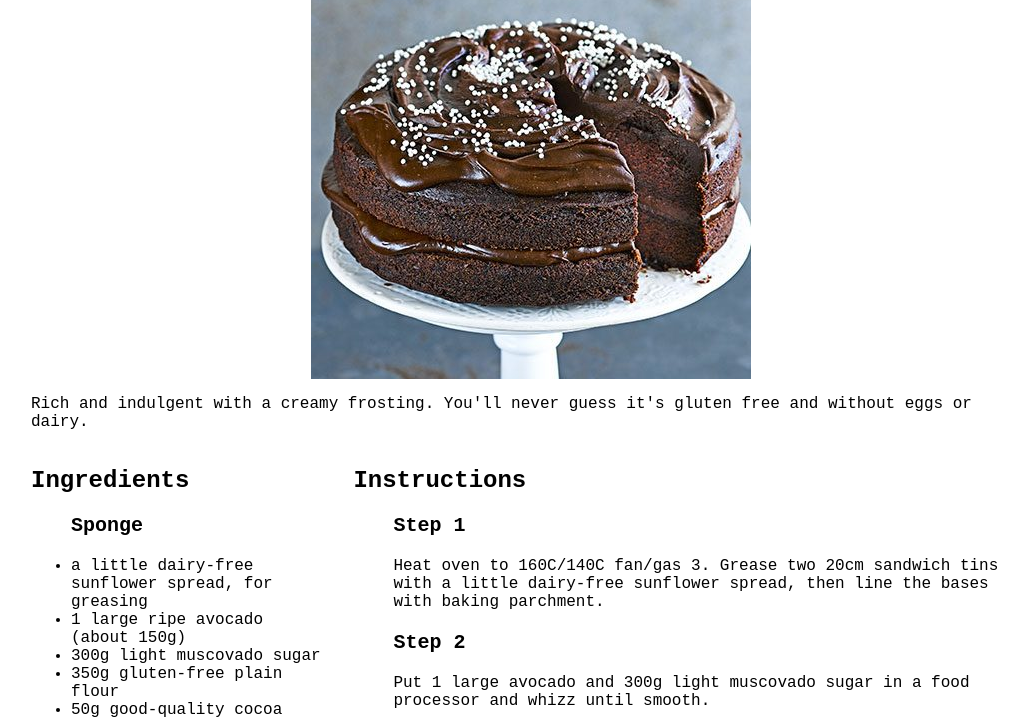
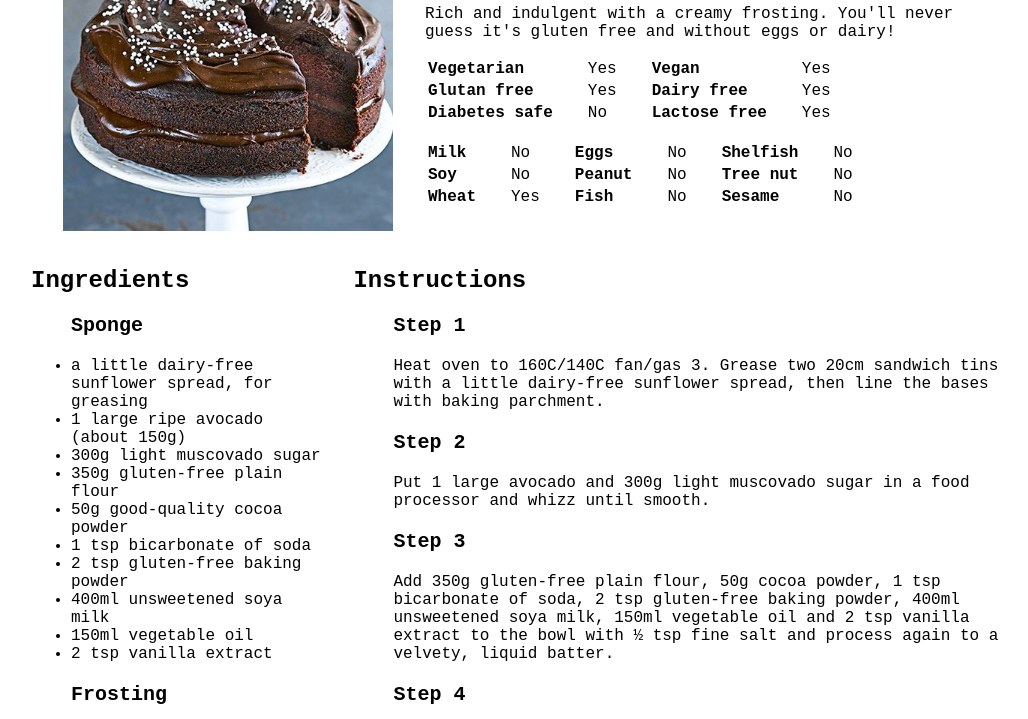
Before and after one commit to CompromisedCEO/theodinproject-recipes, a plain HTML site: page recipes/vegan-chocolate-cake.html in a window 1280 px wide. Shown: the part 101-820 px from the top of the page, without its empty margins (109-1137 px from the left). Drawn offline with Linux system fonts and the light colour scheme.

Commit message:
changed header layout

```diff
--- a/recipes/styles.css
+++ b/recipes/styles.css
@@ -5,9 +5,9 @@ html {
     display: flex; flex-direction: column; align-items: center;
     font-family: 'Courier New', Courier, monospace;}
 body {
-    width: 1000px; height: auto;
+    max-width: 1000px; height: auto;
     display: flex; flex-direction: column; align-items: center;
-    margin: 0;}
+    margin: 1rem;}
 h1 {
     font-size: 2rem;}
 h2 {
@@ -17,11 +17,32 @@ h3 {
 ol {
     list-style-type: none;}
 .buy-and-do {
-    display: flex; flex-direction: row; flex-wrap: nowrap;}
+    display: flex; flex-direction: row;}
 .buy {
     width: 30%; height: auto;}
 .do {
     width: 70%; height: auto;
     margin: 0 0 0 2rem;}
+
+    /* Header */
+
+header {
+    display: flex; flex-direction:row;
+    padding: 1rem 2rem 1rem 2rem;}
+header h1 {
+    margin-top: 0px;}
+header img {
+    height: 300px; width: auto;}
+.header-text {
+    padding: 1rem 0 1rem 0; margin: 0 0 0 2rem;}
+header th {
+    text-align: left;}
+header td, header th {
+    padding-right: 2rem;}
+.diatry {
+    padding: 0 0 1rem 0;}
+
+    /* Footer */
+
 footer {
     margin: 0 0 1rem 0;}
--- a/recipes/vegan-chocolate-cake.html
+++ b/recipes/vegan-chocolate-cake.html
@@ -5,14 +5,64 @@
     <meta http-equiv="X-UA-Compatible" content="IE=edge">
     <meta name="viewport" content="width=device-width, initial-scale=1.0">
     <link rel="stylesheet" href="styles.css">
-    <title>Vegan Avocade Chocolate Cake</title>
+    <title>Vegan Avocado Chocolate Cake</title>
 </head>
 <body>
-    <h1>Vegan Chocolate Cake</h1>
-    <img src="../img/vegan-chocolate-cake.jpg">
-    <p>
-        Rich and indulgent with a creamy frosting. You'll never guess it's gluten free and without eggs or dairy.
-    </p>
+    <header>
+        <img src="../img/vegan-chocolate-cake.jpg">
+        <div class="header-text">
+            <h1>Vegan Avocado Chocolate Cake</h1>
+            <p>
+                Rich and indulgent with a creamy frosting. You'll never guess it's gluten free and without eggs or dairy!
+            </p>
+            <table class="diatry">
+                <tr>
+                    <th>Vegetarian</th>
+                    <td>Yes</td>
+                    <th>Vegan</th>
+                    <td>Yes</td>
+                </tr>
+                <tr>
+                    <th>Glutan free</th>
+                    <td>Yes</td>
+                    <th>Dairy free</th>
+                    <td>Yes</td>
+                </tr>
+                <tr>
+                    <th>Diabetes safe</th>
+                    <td>No</td>
+                    <th>Lactose free</th>
+                    <td>Yes</td>
+                </tr>
+            </table>
+            <table class="alergy">
+                <tr>
+                    <th>Milk</th>
+                    <td>No</td>
+                    <th>Eggs</th>
+                    <td>No</td>
+                    <th>Shelfish</th>
+                    <td>No</td>
+                </tr>
+                <tr>
+                    <th>Soy</th>
+                    <td>No</td>
+                    <th>Peanut</th>
+                    <td>No</td>
+                    <th>Tree nut</th>
+                    <td>No</td>
+                </tr>
+                <tr>
+                    <th>Wheat</th>
+                    <td>Yes</td>
+                    <th>Fish</th>
+                    <td>No</td>
+                    <th>Sesame</th>
+                    <td>No</td>
+                </tr>
+            </table>
+        </div>
+    </header>
     <div class="buy-and-do">
         <div class="buy">
             <h2>Ingredients</h2>
```
